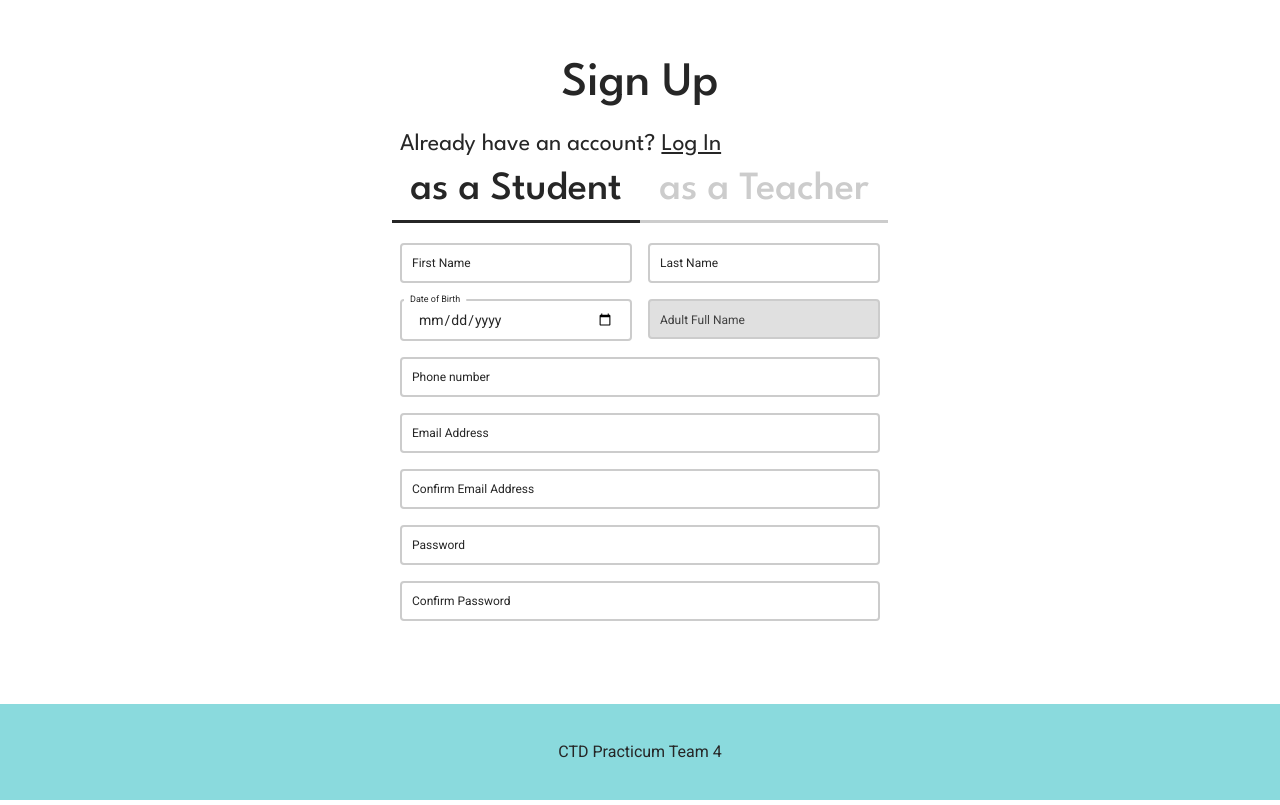
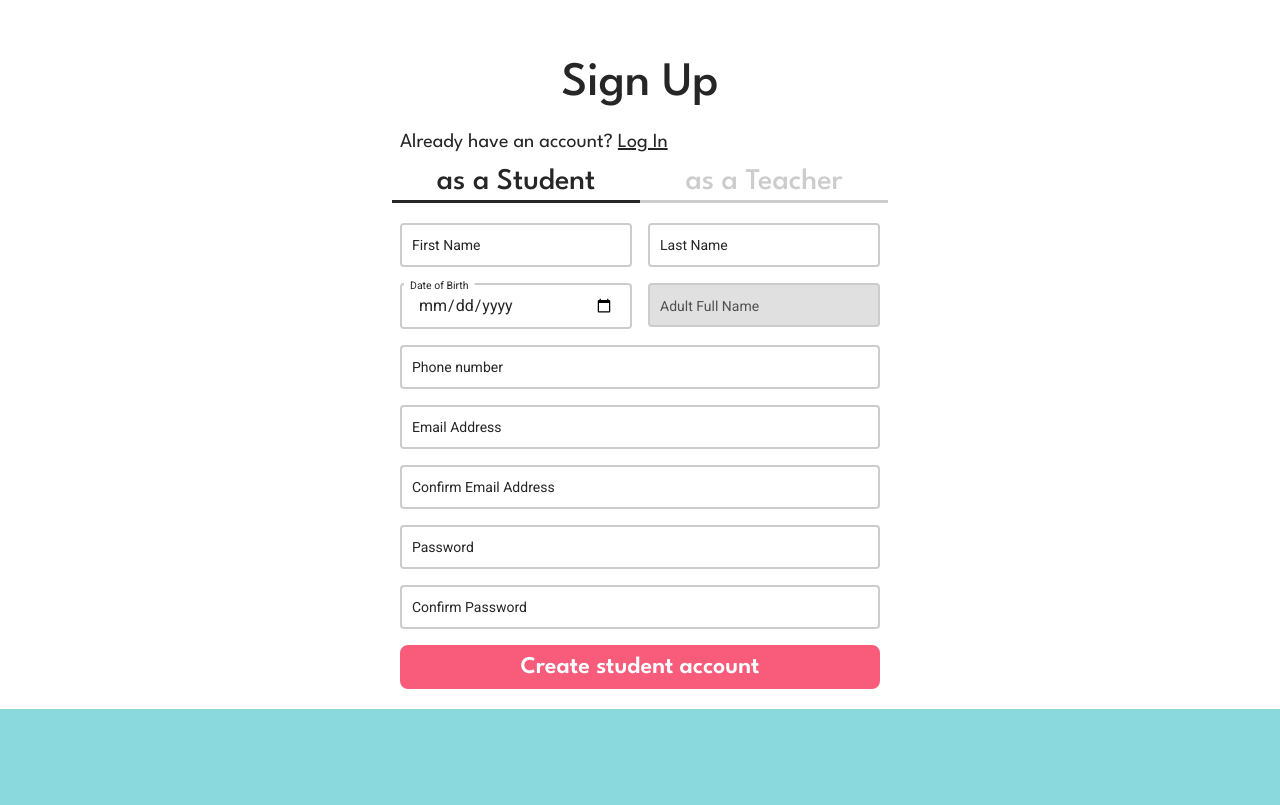
Before and after one commit to Code-the-Dream-School/gg-pac-team4-front, a React (Vite) app: page /register in a window 1280 px wide. Built offline with nearby package versions, Linux system fonts and the light colour scheme.

Commit message:
add submit button, change color for disabled input

```diff
--- a/src/components/auth/Register.jsx
+++ b/src/components/auth/Register.jsx
@@ -19,7 +19,8 @@ const Register = () => {
 
   const handleUserRegistration = (event) => {
     event.preventDefault();
-    console.log("SUBMIT FORM");
+    console.log('SUBMIT FORM');
+    console.log(`Create ${userRole} account`);
   }
 
   const switchUserRole = () => {
@@ -42,10 +43,8 @@ const Register = () => {
 
   const handleDateOfBirthChange = (event) => {
     const newBirthDate = event.target.value;
-    console.log(newBirthDate);
     setDateOfBirth(newBirthDate);
     const age = calculateAge(newBirthDate);
-    console.log('age', age);
     setIsAdultNameRequired(age < 16);
   };
 
@@ -95,17 +94,17 @@ const Register = () => {
   return (
     <section className="w-full max-w-xl mx-auto px-10 py-5">
       <h1 className="text-black font-medium text-3xl sm:text-4xl md:text-5xl font-spartan text-center mt-10 mb-5">Sign Up</h1>
-      <p className="text-black font-spartan font-regular text-2xl text-left px-2">Already have an account?&nbsp;
+      <p className="text-black font-spartan font-regular text-xl text-left px-2 mb-2">Already have an account?&nbsp;
         <Link to="/login" className="underline">Log In</Link>
       </p>
 
       {userRole === 'student' ? (
-        <div className="flex w-full font-spartan font-medium text-[40px] text-grey text-center mb-5">
+        <div className="flex w-full font-spartan font-medium text-3xl text-grey text-center mb-5">
           <button className="basis-2/4 text-black border-b-[3px] border-black">as a Student</button>
           <button className="basis-2/4 border-b-[3px] border-grey" onClick={switchUserRole}>as a Teacher</button>
         </div>
       ) : (
-        <div className="flex w-full font-spartan font-medium text-[40px] text-grey text-center mb-5">
+        <div className="flex w-full font-spartan font-medium text-3xl text-grey text-center mb-5">
           <h2 className="basis-2/4 border-b-[3px] border-grey" onClick={switchUserRole}>as a Student</h2>
           <h2 className="basis-2/4 text-black border-b-[3px] border-black">as a Teacher</h2>
         </div>
@@ -208,6 +207,12 @@ const Register = () => {
           placeholder=" ">
           Confirm Password
         </FormInput>
+        <input
+        type="submit"
+        value={`Create ${userRole} account`}
+        className="bg-red w-full text-2xl border-2 border-red hover:bg-pureWhite hover:text-red text-white font-spartan font-semibold  py-1 px-7 rounded-lg"
+        />
+
       </form>
 
 
--- a/src/components/common/FormInput.jsx
+++ b/src/components/common/FormInput.jsx
@@ -9,7 +9,6 @@ const FormInput = ({
   children,
 }) => {
   return (
-    <>
       <div className="relative w-full mb-4">
         <input
           id={id}
@@ -17,18 +16,17 @@ const FormInput = ({
           type={type}
           value={value}
           onChange={onChange}
-          className={`block py-2 px-4 w-full text-sm text-black rounded border-2 border-grey appearance-none focus:outline-none focus:ring-0 focus:border-black peer ${disabled ? 'bg-lightGray' : 'bg-pureWhite'}`}
+          className={`block py-2 px-4 w-full text-base text-black rounded border-2 border-grey appearance-none focus:outline-none focus:ring-0 focus:border-black peer ${disabled ? 'bg-lightGray' : 'bg-pureWhite'}`}
           placeholder={placeholder}
           disabled={disabled}
         />
         <label
           htmlFor={id}
-          className={`absolute text-xs duration-300 transform -translate-y-4 scale-75 top-2 z-10 origin-[0] ${disabled ? 'bg-lightGray text-darkGray' : 'bg-pureWhite text-black'} px-2 peer-focus:px-2 peer-focus:text-black peer-placeholder-shown:scale-100 peer-placeholder-shown:-translate-y-1/2 peer-placeholder-shown:top-1/2 peer-focus:top-2 peer-focus:scale-75 peer-focus:-translate-y-4 rtl:peer-focus:translate-x-1/4 rtl:peer-focus:left-auto start-1`}
+          className={`absolute text-sm duration-300 transform -translate-y-4 scale-75 top-2 z-10 origin-[0] ${disabled ? 'bg-lightGray text-darkGray' : 'bg-pureWhite text-black'} px-2 peer-focus:px-2 peer-focus:text-black peer-placeholder-shown:scale-100 peer-placeholder-shown:-translate-y-1/2 peer-placeholder-shown:top-1/2 peer-focus:top-2 peer-focus:scale-75 peer-focus:-translate-y-4 rtl:peer-focus:translate-x-1/4 rtl:peer-focus:left-auto start-1`}
         >
           {children}
         </label>
       </div>
-    </>
   );
 };
 
--- a/src/components/layouts/Footer.jsx
+++ b/src/components/layouts/Footer.jsx
@@ -1,7 +1,7 @@
 const Footer = () => {
   return (
     <footer className="flex w-screen  flex-row items-center text-center justify-center bg-lightGreen w-full h-24  text-black">
-      <p>CTD Practicum Team 4</p>
+      {/* <p>CTD Practicum Team 4</p> */}
     </footer>
   );
 };
--- a/tailwind.config.js
+++ b/tailwind.config.js
@@ -12,7 +12,7 @@ export default {
         white: "#F5FFFF",
         grey: "#CCCCCC",
         lightGray: '#E0E0E0',
-        darkGray: '#404040',
+        darkGray: '#505050',
         red: "#F95C7B",
         lightGreen: "#8ADADD",
         darkGreen: "#10BEB8",
```
